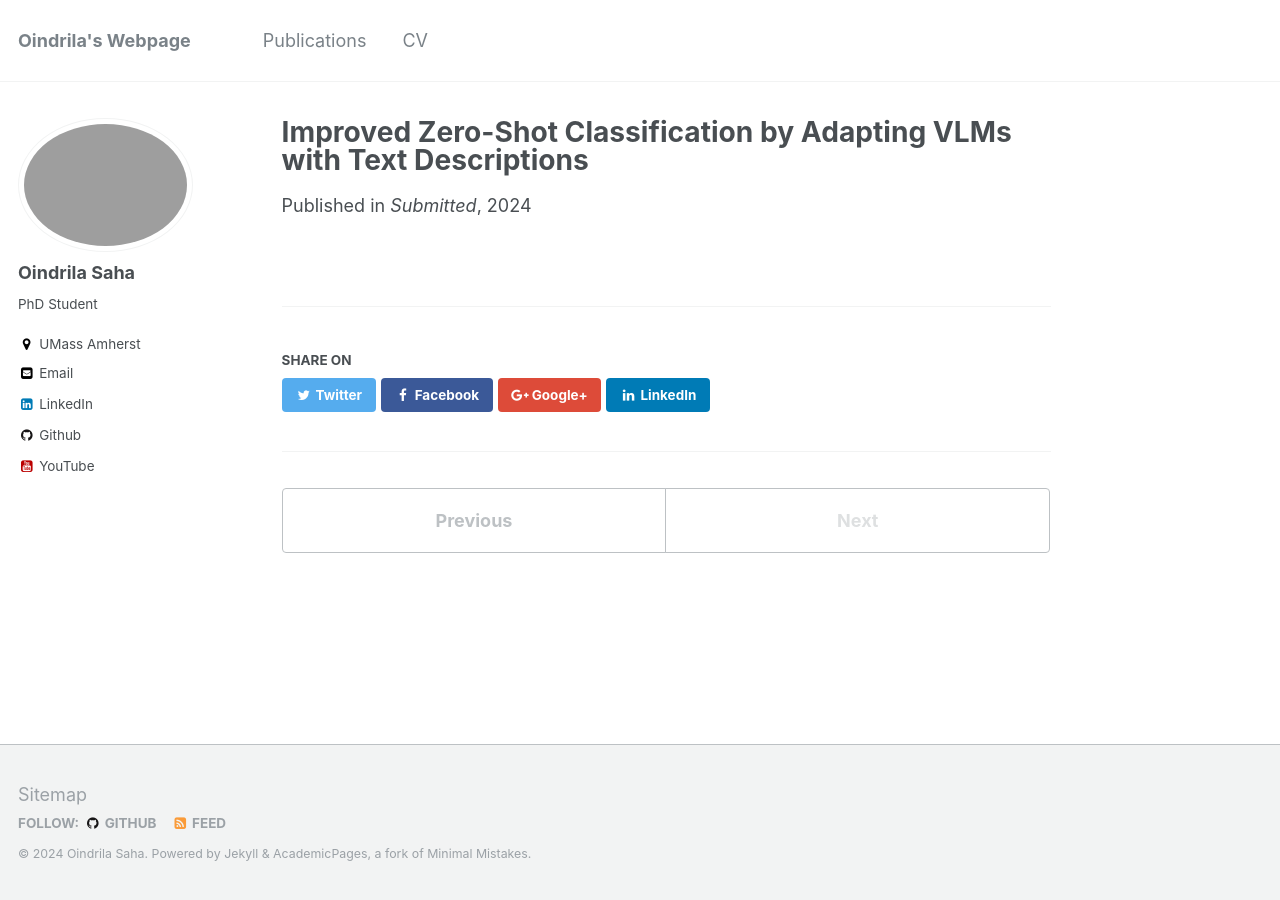
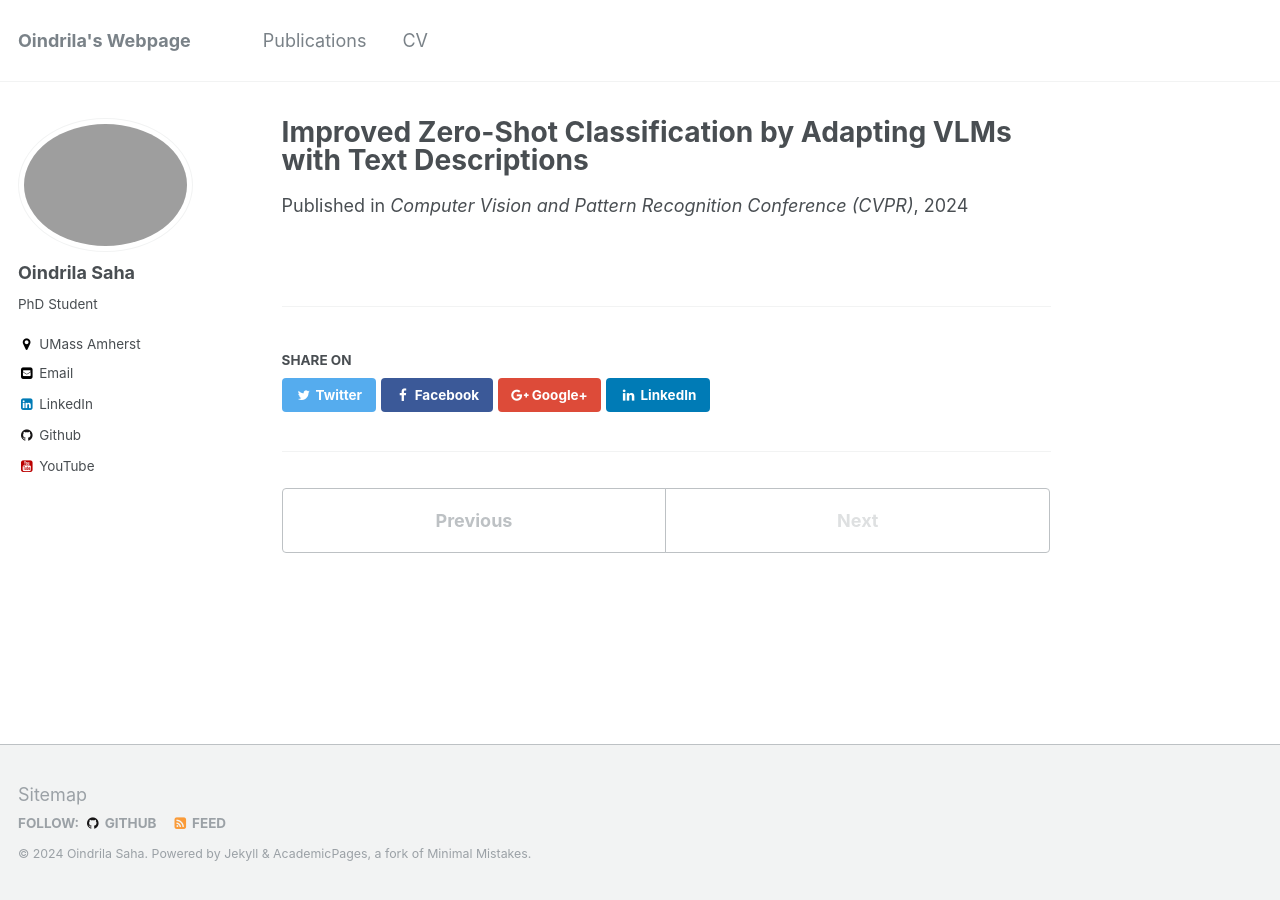
Before and after one commit to oindrilasaha/oindrilasaha.github.io, a Jekyll site: the page built from _publications/vlm.md, in a window 1280 px wide. Built offline with Jekyll 4.4.1, drawn with Linux system fonts in a browser that asks for light colours.

Commit message:
publication

```diff
--- a/_publications/vlm.md
+++ b/_publications/vlm.md
@@ -5,6 +5,6 @@ permalink:
 excerpt:
 authors: <ins>Oindrila Saha</ins>, Grant Van Horn and Subhransu Maji
 date: 2024-07-03
-venue: Submitted
+venue: Computer Vision and Pattern Recognition Conference (CVPR)
 paperurl: 'https://arxiv.org/abs/2401.02460'
 ---
```
